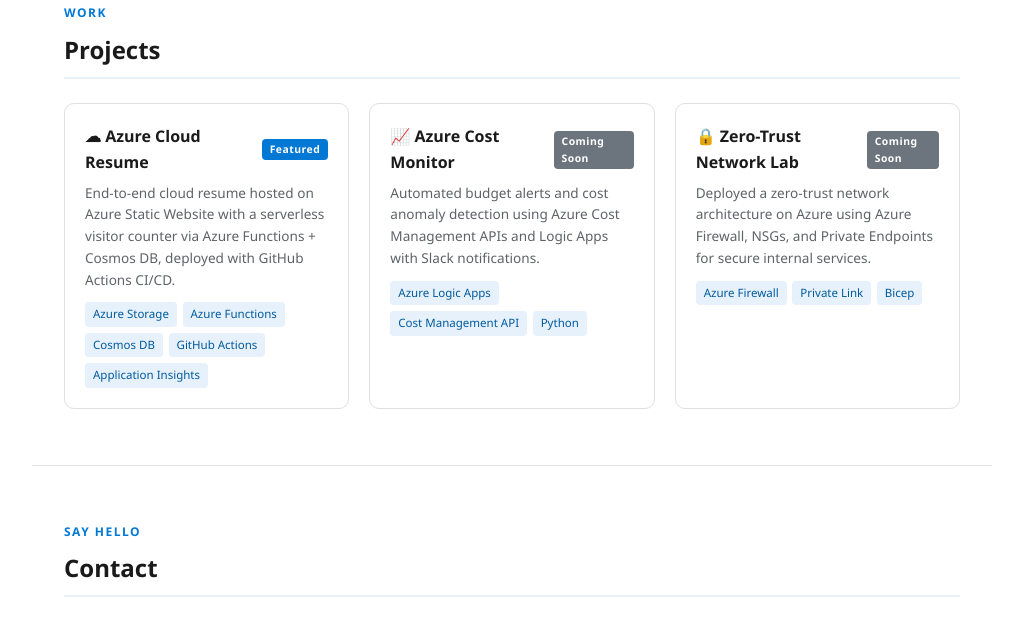
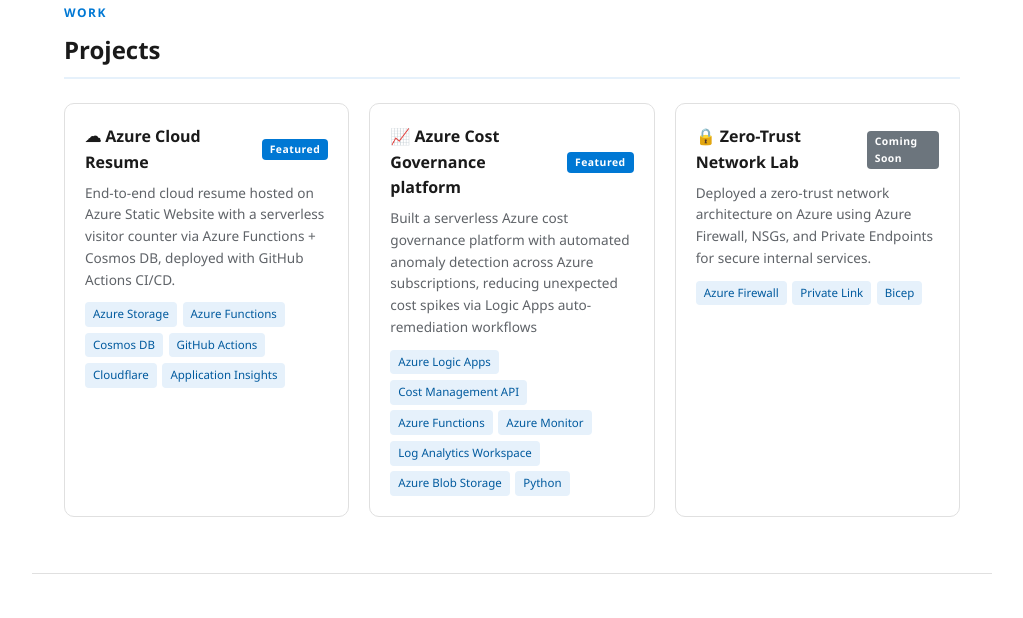
Before and after one commit to dagalecodes/azure-resume, a plain HTML site: page frontend/index.html in a window 1280 px wide. Shown: the part 3100-3718 px from the top of the page, without its empty margins (128-1151 px from the left). Drawn offline with Linux system fonts and the light colour scheme; no server answers.

Commit message:
Update: Finished azure cost governance project

```diff
--- a/frontend/index.html
+++ b/frontend/index.html
@@ -235,15 +235,22 @@
         <span class="tech-tag">Azure Functions</span>
         <span class="tech-tag">Cosmos DB</span>
         <span class="tech-tag">GitHub Actions</span>
+        <span class="tech-tag">Cloudflare</span>
         <span class="tech-tag">Application Insights</span>
       </div>
     </div>
     <div class="project-card">
-      <h3>&#128200; Azure Cost Monitor <span class="featured-badge" style="background:#6c757d">Coming Soon</span></h3>
-      <p>Automated budget alerts and cost anomaly detection using Azure Cost Management APIs and Logic Apps with Slack notifications.</p>
+      <h3>&#128200; Azure Cost Governance platform <span class="featured-badge">Featured</span></h3>
+      <p>Built a serverless Azure cost governance platform with automated
+  anomaly detection across Azure subscriptions, reducing unexpected
+  cost spikes via Logic Apps auto-remediation workflows</p>
       <div class="project-tech">
         <span class="tech-tag">Azure Logic Apps</span>
         <span class="tech-tag">Cost Management API</span>
+        <span class="tech-tag">Azure Functions</span>
+        <span class="tech-tag">Azure Monitor</span>
+        <span class="tech-tag">Log Analytics Workspace</span>
+        <span class="tech-tag">Azure Blob Storage</span>
         <span class="tech-tag">Python</span>
       </div>
     </div>
```
